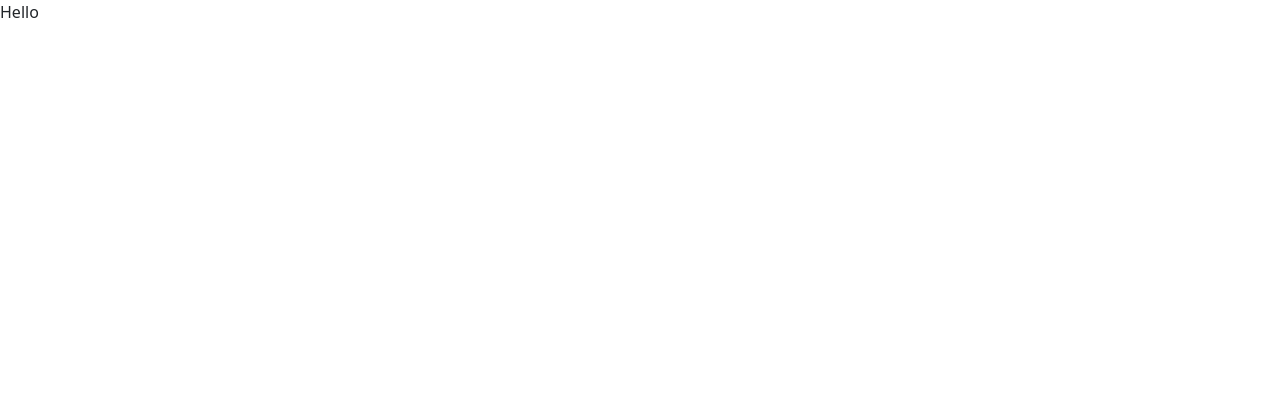
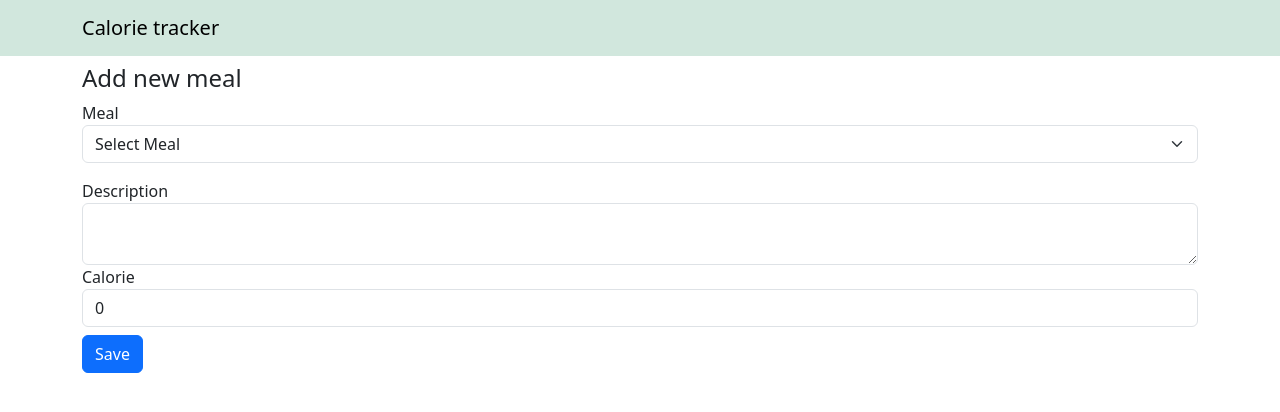
Before and after one commit to SagynalievTaalaibek/calorie-tracker, a React (Vite) app: page /meals/new in a window 1280 px wide. Shown: the top 412 px of the page. Built offline with nearby package versions, Linux system fonts and the light colour scheme.

Commit message:
add new container AddEditForm

```diff
--- a/package.json
+++ b/package.json
@@ -10,6 +10,7 @@
     "preview": "vite preview"
   },
   "dependencies": {
+    "axios": "^1.6.2",
     "bootstrap": "^5.3.2",
     "prettier": "^3.1.1",
     "react": "^18.2.0",
--- a/src/App.tsx
+++ b/src/App.tsx
@@ -1,5 +1,20 @@
+import Layout from './components/Layout/Layout';
+import { Route, Routes } from 'react-router-dom';
+import Home from './containers/Home/Home';
+import AddEditForm from './containers/AddEditForm/AddEditForm';
+import NotFound from './containers/NotFound';
+
 const App = () => {
-  return <div>Hello</div>;
+  return (
+    <Layout>
+      <Routes>
+        <Route path="/" element={<Home />} />
+        <Route path="/meals/new" element={<AddEditForm />} />
+        <Route path="meals/:id/edit" element={<AddEditForm />} />
+        <Route path="*" element={<NotFound />} />
+      </Routes>
+    </Layout>
+  );
 };
 
 export default App;
--- /dev/null
+++ b/src/axiosApi.ts
@@ -0,0 +1,7 @@
+import axios from 'axios';
+
+const axiosApi = axios.create({
+  baseURL: 'https://attractor-taalaibek-default-rtdb.europe-west1.firebasedatabase.app/',
+});
+
+export default axiosApi;
--- a/src/components/MealForm/MealForm.tsx
+++ b/src/components/MealForm/MealForm.tsx
@@ -3,7 +3,7 @@ import { MealFormInterface } from '../../types';
 import { meals } from '../../constant';
 
 interface Props {
-  isEdit?: boolean;
+  isEdit: boolean;
   isLoading?: boolean;
   meal: MealFormInterface;
   onFormSubmit: (event: React.FormEvent) => void;
--- /dev/null
+++ b/src/components/Spinner/Spinner.tsx
@@ -0,0 +1,9 @@
+const Spinner = () => {
+  return (
+    <div className="spinner-border text-primary" role="status">
+      <span className="visually-hidden">Loading...</span>
+    </div>
+  );
+};
+
+export default Spinner;
--- /dev/null
+++ b/src/containers/AddEditForm/AddEditForm.tsx
@@ -0,0 +1,74 @@
+import React, { useState } from 'react';
+import { MealFormInterface } from '../../types';
+import MealForm from '../../components/MealForm/MealForm';
+import { useNavigate, useParams } from 'react-router-dom';
+import Spinner from '../../components/Spinner/Spinner';
+import axiosApi from '../../axiosApi';
+
+const AddEditForm = () => {
+  const [meal, setMeal] = useState<MealFormInterface>({
+    meal: '',
+    description: '',
+    calorie: 0,
+  });
+
+  const [loading, setLoading] = useState(false);
+  const params = useParams();
+  const navigate = useNavigate();
+
+  const createMeal = async (meal: MealFormInterface) => {
+    try {
+      setLoading(true);
+      await axiosApi.post('calorie.json', meal);
+      navigate('/');
+    } finally {
+      setLoading(false);
+    }
+  };
+
+  const onMealChange = (
+    event: React.ChangeEvent<HTMLInputElement | HTMLTextAreaElement>,
+  ) => {
+    setMeal((prevState) => ({
+      ...prevState,
+      [event.target.name]: event.target.value,
+    }));
+  };
+
+  const onCalorieChange = (event: React.ChangeEvent<HTMLSelectElement>) => {
+    setMeal((prevState) => ({
+      ...prevState,
+      [event.target.name]: event.target.value,
+    }));
+  };
+
+  const onFormSubmit = (event: React.FormEvent) => {
+    event.preventDefault();
+
+    if (params.id) {
+      console.log('edit');
+    } else {
+      void createMeal(meal);
+    }
+  };
+
+  const isEdit = !!params.id;
+
+  return (
+    <>
+      {loading ? (
+        <Spinner />
+      ) : (
+        <MealForm
+          meal={meal}
+          onChange={(event) => onMealChange(event)}
+          onSelectChange={(event) => onCalorieChange(event)}
+          onFormSubmit={(event) => onFormSubmit(event)}
+          isEdit={isEdit}
+        />
+      )}
+    </>
+  );
+};
+
+export default AddEditForm;
--- /dev/null
+++ b/src/containers/Home/Home.tsx
@@ -0,0 +1,20 @@
+import { useNavigate } from 'react-router-dom';
+
+const Home = () => {
+  const navigate = useNavigate();
+
+  return (
+    <>
+      <div>
+        <button
+          className="btn btn-primary"
+          onClick={() => navigate('/meals/new')}
+        >
+          Add new meal
+        </button>
+      </div>
+    </>
+  );
+};
+
+export default Home;
```
Also changed, not shown: src/types.d.ts (+11 -0 lines), 1 other file (tests, documents, lock files or other folders).
